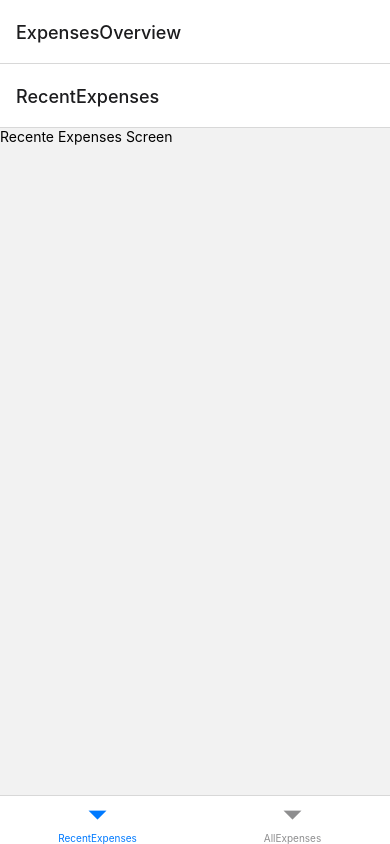
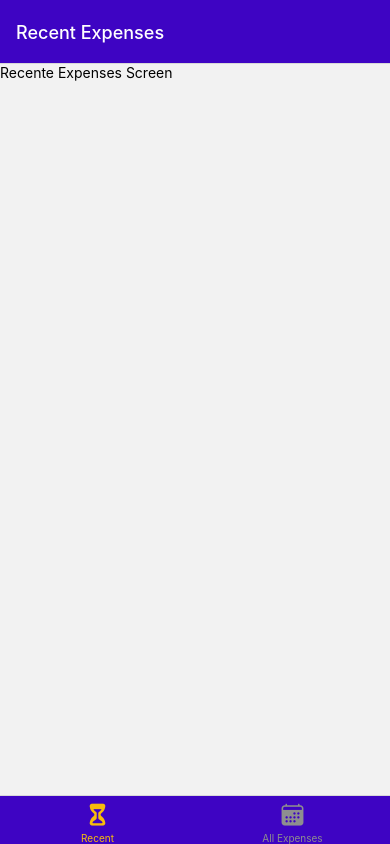
Before and after one commit to crislainesc/REACT_NATIVE_COURSE, a React Native app: screen / in a window 390 px wide. Built offline with nearby package versions, Linux system fonts and the light colour scheme.

Commit message:
style: global colors and navigation configuration added

```diff
--- a/App.js
+++ b/App.js
@@ -4,18 +4,48 @@ import { createBottomTabNavigator } from '@react-navigation/bottom-tabs';
 
 import { StatusBar } from 'expo-status-bar';
 
+import { Ionicons } from '@expo/vector-icons';
+
 import ManageExpense from './screens/ManageExpense';
 import RecentExpenses from './screens/RecentExpenses';
 import AllExpenses from './screens/AllExpenses';
+
+import { GlobalStyles } from './styles/index';
 
 const Stack = createNativeStackNavigator();
 const BottomTab = createBottomTabNavigator();
 
 function ExpensesOverview() {
 	return (
-		<BottomTab.Navigator>
-			<BottomTab.Screen name='RecentExpenses' component={RecentExpenses} />
-			<BottomTab.Screen name='AllExpenses' component={AllExpenses} />
+		<BottomTab.Navigator
+			screenOptions={{
+				headerStyle: { backgroundColor: GlobalStyles.colors.primary500 },
+				headerTintColor: 'white',
+				tabBarStyle: { backgroundColor: GlobalStyles.colors.primary500 },
+				tabBarActiveTintColor: GlobalStyles.colors.accent500,
+			}}>
+			<BottomTab.Screen
+				name='RecentExpenses'
+				component={RecentExpenses}
+				options={{
+					title: 'Recent Expenses',
+					tabBarLabel: 'Recent',
+					tabBarIcon: ({ color, size }) => (
+						<Ionicons name='hourglass' color={color} size={size} />
+					),
+				}}
+			/>
+			<BottomTab.Screen
+				name='AllExpenses'
+				component={AllExpenses}
+				options={{
+					title: 'All Expenses',
+					tabBarLabel: 'All Expenses',
+					tabBarIcon: ({ color, size }) => (
+						<Ionicons name='calendar' color={color} size={size} />
+					),
+				}}
+			/>
 		</BottomTab.Navigator>
 	);
 }
@@ -23,10 +53,16 @@ function ExpensesOverview() {
 export default function App() {
 	return (
 		<>
-			<StatusBar style='auto' />
+			<StatusBar style='light' />
 			<NavigationContainer>
 				<Stack.Navigator>
-					<Stack.Screen name='ExpensesOverview' component={ExpensesOverview} />
+					<Stack.Screen
+						name='ExpensesOverview'
+						component={ExpensesOverview}
+						options={{
+							headerShown: false,
+						}}
+					/>
 					<Stack.Screen name='ManageExpense' component={ManageExpense} />
 				</Stack.Navigator>
 			</NavigationContainer>
--- /dev/null
+++ b/styles/index.js
@@ -0,0 +1,16 @@
+export const GlobalStyles = {
+	colors: {
+		primary50: '#e4d9fd',
+		primary100: '#c6affc',
+		primary200: '#a281f0',
+		primary400: '#5721d4',
+		primary500: '#3e04c3',
+		primary700: '#2d0689',
+		primary800: '#200364',
+		accent500: '#f7bc0c',
+		error50: '#fcc4e4',
+		error500: '#9b095c',
+		gray500: '#39324a',
+		gray700: '#221c30',
+	},
+};
```
